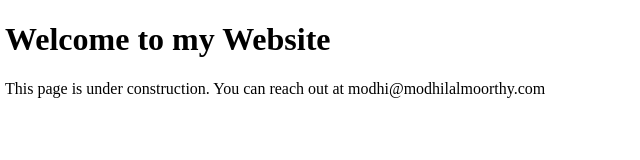
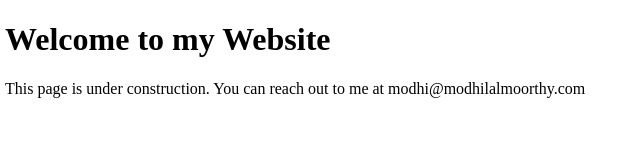
Before and after one commit to modhitheviolence/website-data-first-step, a plain HTML site: page index.html in a window 1280 px wide. Shown: the full height of the page, 3-643 px from the left. Drawn offline with Linux system fonts and the light colour scheme.

Commit message:
Update index.html

```diff
--- a/index.html
+++ b/index.html
@@ -7,6 +7,6 @@
         <h1>
             Welcome to my Website
         </h1>
-        This page is under construction. You can reach out at modhi@modhilalmoorthy.com
+        This page is under construction. You can reach out to me at modhi@modhilalmoorthy.com
     </head>
 </html>
```
